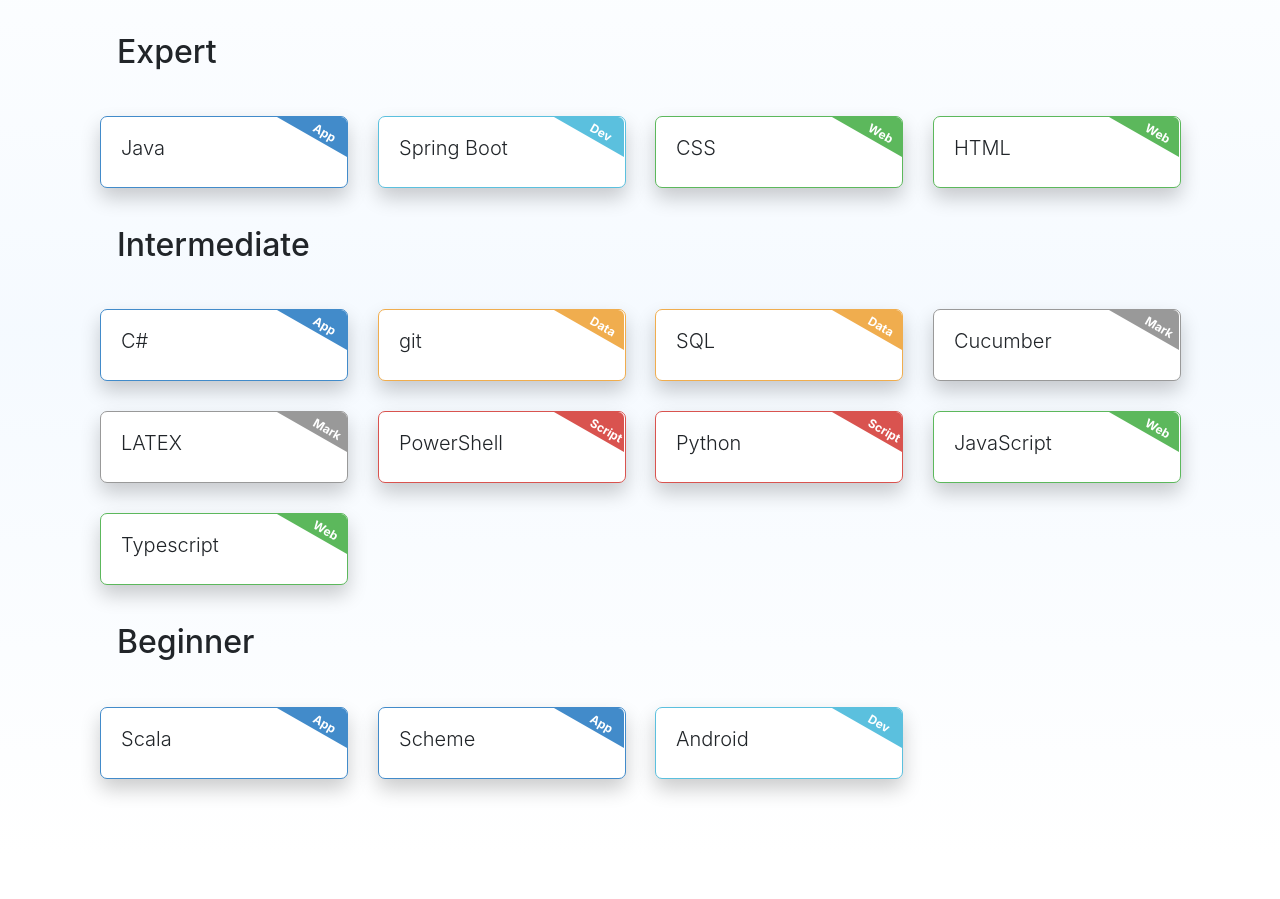
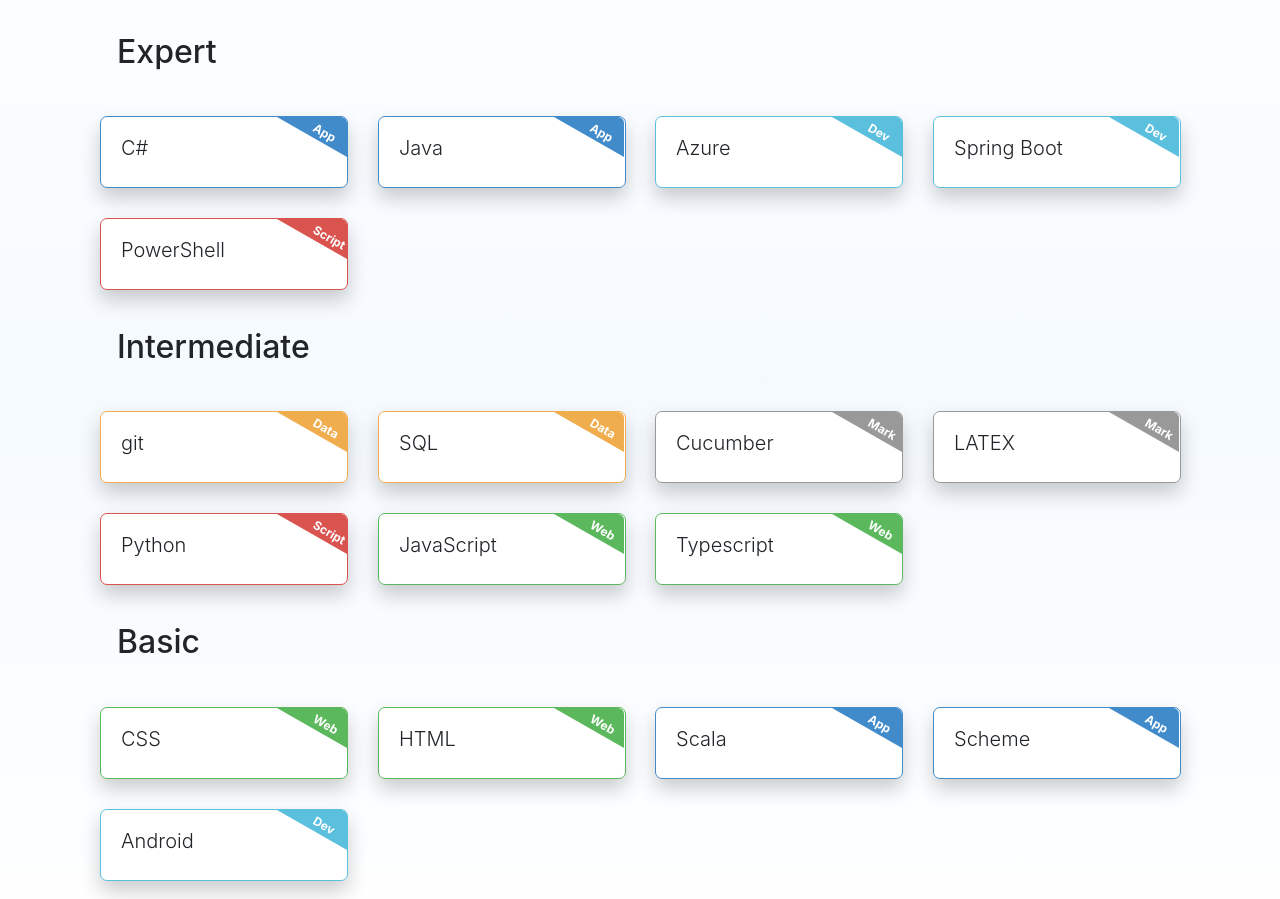
Before and after one commit to Tayham/Tayham.github.io, a plain HTML site: page index.html in a window 1280 px wide. Shown: the part 1380-2279 px from the top of the page. Drawn offline with nearby package versions, Linux system fonts and the light colour scheme.

Commit message:
Updated skills

```diff
--- a/index.html
+++ b/index.html
@@ -16,8 +16,8 @@
   <link rel="mask-icon" href="/safari-pinned-tab.svg" color="#5bbad5">
   <meta name="theme-color" content="#ffffff">
 
-  <link rel="stylesheet" href="https://maxcdn.bootstrapcdn.com/bootstrap/4.0.0-beta/css/bootstrap.min.css" integrity="sha384-/Y6pD6FV/Vv2HJnA6t+vslU6fwYXjCFtcEpHbNJ0lyAFsXTsjBbfaDjzALeQsN6M"
-    crossorigin="anonymous">
+  <link rel="stylesheet" href="https://maxcdn.bootstrapcdn.com/bootstrap/4.0.0-beta/css/bootstrap.min.css"
+    integrity="sha384-/Y6pD6FV/Vv2HJnA6t+vslU6fwYXjCFtcEpHbNJ0lyAFsXTsjBbfaDjzALeQsN6M" crossorigin="anonymous">
   <link rel="stylesheet" href="style.css">
   <link href="https://cdn.rawgit.com/michalsnik/aos/2.1.1/dist/aos.css" rel="stylesheet">
   <script src="https://use.fontawesome.com/66943e0bb8.js"></script>
@@ -46,8 +46,8 @@
 
   <nav class="navbar navbar-expand-md navbar-dark fixed-top">
     <a class="navbar-brand" href="#">Taylor Hamilton</a>
-    <button class="navbar-toggler" type="button" data-toggle="collapse" data-target="#navbarSite" aria-controls="navbarsExampleDefault"
-      aria-expanded="false" aria-label="Toggle navigation">
+    <button class="navbar-toggler" type="button" data-toggle="collapse" data-target="#navbarSite"
+      aria-controls="navbarsExampleDefault" aria-expanded="false" aria-label="Toggle navigation">
       <span class="navbar-toggler-icon"></span>
     </button>
     <div class="collapse navbar-collapse" id="navbarSite">
@@ -66,7 +66,6 @@
         </li>
         <li class="nav-item">
           <a class="nav-link" href="#contact">Contact</a>
-          <!--<a class="nav-link" data-toggle="modal" data-target="#contactModal">Contact</a>-->
         </li>
       </ul>
     </div>
@@ -74,10 +73,8 @@
 
   <div id="banner">
     <div id="particles-js"></div>
-
-    <!--<div class="overlay">-->
-    <div class="col-md-12 text-center banner-content" data-aos="fade-up" data-aos-easing="ease-out-cubic" data-aos-duration="1500"
-      data-aos-delay="0">
+    <div class="col-md-12 text-center banner-content" data-aos="fade-up" data-aos-easing="ease-out-cubic"
+      data-aos-duration="1500" data-aos-delay="0">
       <h1>Taylor Hamilton</h1>
       <br>
       <p>Software Development Professional</p>
@@ -97,14 +94,16 @@
               <stop offset="95%" stop-color="#1b6c94" />
             </linearGradient>
             <pattern id="wave" x="0" y="0" width="120" height="20" patternUnits="userSpaceOnUse">
-              <path id="wavePath" d="M-40 9 Q-30 7 -20 9 T0 9 T20 9 T40 9 T60 9 T80 9 T100 9 T120 9 V20 H-40z" mask="url(#mask)" fill="url(#gradient)">
-                <animateTransform attributeName="transform" begin="0s" dur="2.5s" type="translate" from="0,0" to="40,0" repeatCount="indefinite"
-                />
+              <path id="wavePath" d="M-40 9 Q-30 7 -20 9 T0 9 T20 9 T40 9 T60 9 T80 9 T100 9 T120 9 V20 H-40z"
+                mask="url(#mask)" fill="url(#gradient)">
+                <animateTransform attributeName="transform" begin="0s" dur="2.5s" type="translate" from="0,0" to="40,0"
+                  repeatCount="indefinite" />
               </path>
             </pattern>
           </defs>
           <text text-anchor="middle" x="50" y="15" font-size="14" fill="url(#wave)" fill-opacity="0.6">INTERESTS</text>
-          <text text-anchor="middle" x="50" y="15" font-size="14" fill="url(#gradient)" fill-opacity="0.1">INTERESTS</text>
+          <text text-anchor="middle" x="50" y="15" font-size="14" fill="url(#gradient)"
+            fill-opacity="0.1">INTERESTS</text>
         </svg>
       </h1>
       <br>
@@ -157,9 +156,10 @@
               <stop offset="95%" stop-color="#1b4e94" />
             </linearGradient>
             <pattern id="wave2" x="0" y="0" width="120" height="20" patternUnits="userSpaceOnUse">
-              <path id="wavePath" d="M-40 9 Q-30 7 -20 9 T0 9 T20 9 T40 9 T60 9 T80 9 T100 9 T120 9 V20 H-40z" mask="url(#mask)" fill="url(#gradient2)">
-                <animateTransform attributeName="transform" begin="0s" dur="2.5s" type="translate" from="0,0" to="40,0" repeatCount="indefinite"
-                />
+              <path id="wavePath" d="M-40 9 Q-30 7 -20 9 T0 9 T20 9 T40 9 T60 9 T80 9 T100 9 T120 9 V20 H-40z"
+                mask="url(#mask)" fill="url(#gradient2)">
+                <animateTransform attributeName="transform" begin="0s" dur="2.5s" type="translate" from="0,0" to="40,0"
+                  repeatCount="indefinite" />
               </path>
             </pattern>
           </defs>
@@ -182,7 +182,29 @@
                 <div class="shape-text">App</div>
               </div>
               <div class="skill-content">
+                <h3 class="lead">C#</h3>
+              </div>
+            </div>
+          </div>
+
+          <div class="col-md-3" data-aos="zoom-in">
+            <div class="skill skill-radius  skill-primary">
+              <div class="shape">
+                <div class="shape-text">App</div>
+              </div>
+              <div class="skill-content">
                 <h3 class="lead">Java</h3>
+              </div>
+            </div>
+          </div>
+
+          <div class="col-md-3" data-aos="zoom-in">
+            <div class="skill skill-radius  skill-info">
+              <div class="shape">
+                <div class="shape-text">Dev</div>
+              </div>
+              <div class="skill-content">
+                <h3 class="lead">Azure</h3>
               </div>
             </div>
           </div>
@@ -199,23 +221,12 @@
           </div>
 
           <div class="col-md-3" data-aos="zoom-in">
-            <div class="skill skill-radius  skill-success">
+            <div class="skill skill-radius  skill-danger">
               <div class="shape">
-                <div class="shape-text">Web</div>
+                <div class="shape-text">Script</div>
               </div>
               <div class="skill-content">
-                <h3 class="lead">CSS</h3>
-              </div>
-            </div>
-          </div>
-
-          <div class="col-md-3" data-aos="zoom-in">
-            <div class="skill skill-radius  skill-success">
-              <div class="shape">
-                <div class="shape-text">Web</div>
-              </div>
-              <div class="skill-content">
-                <h3 class="lead">HTML</h3>
+                <h3 class="lead">PowerShell</h3>
               </div>
             </div>
           </div>
@@ -224,7 +235,6 @@
         <!--/row-->
       </div>
       <!--/container -->
-
     </div>
     <!--/skill level container-->
     <br>
@@ -233,17 +243,6 @@
       <br>
       <div class="container">
         <div class="row">
-
-          <div class="col-md-3" data-aos="zoom-in">
-            <div class="skill skill-radius  skill-primary">
-              <div class="shape">
-                <div class="shape-text">App</div>
-              </div>
-              <div class="skill-content">
-                <h3 class="lead">C#</h3>
-              </div>
-            </div>
-          </div>
 
           <div class="col-md-3" data-aos="zoom-in">
             <div class="skill skill-radius  skill-warning">
@@ -295,17 +294,6 @@
                 <div class="shape-text">Script</div>
               </div>
               <div class="skill-content">
-                <h3 class="lead">PowerShell</h3>
-              </div>
-            </div>
-          </div>
-
-          <div class="col-md-3" data-aos="zoom-in">
-            <div class="skill skill-radius  skill-danger">
-              <div class="shape">
-                <div class="shape-text">Script</div>
-              </div>
-              <div class="skill-content">
                 <h3 class="lead">Python</h3>
               </div>
             </div>
@@ -338,15 +326,36 @@
         <!--/row-->
       </div>
       <!--/container -->
-
     </div>
     <!--/skill level container-->
     <br>
     <div class="container">
-      <h2>&emsp;Beginner</h2>
+      <h2>&emsp;Basic</h2>
       <br>
       <div class="container">
         <div class="row">
+
+          <div class="col-md-3" data-aos="zoom-in">
+            <div class="skill skill-radius  skill-success">
+              <div class="shape">
+                <div class="shape-text">Web</div>
+              </div>
+              <div class="skill-content">
+                <h3 class="lead">CSS</h3>
+              </div>
+            </div>
+          </div>
+
+          <div class="col-md-3" data-aos="zoom-in">
+            <div class="skill skill-radius  skill-success">
+              <div class="shape">
+                <div class="shape-text">Web</div>
+              </div>
+              <div class="skill-content">
+                <h3 class="lead">HTML</h3>
+              </div>
+            </div>
+          </div>
 
           <div class="col-md-3" data-aos="zoom-in">
             <div class="skill skill-radius  skill-primary">
@@ -381,17 +390,13 @@
             </div>
           </div>
 
-
-
         </div>
         <!--/row-->
       </div>
       <!--/container -->
     </div>
-
+    <!--/skill level container-->
   </div>
-
-
   <div class="jumbotron" id="timeline">
     <div class="container">
       <h1 class="text-center">
@@ -402,14 +407,16 @@
               <stop offset="95%" stop-color="#1b6c94" />
             </linearGradient>
             <pattern id="wave" x="0" y="0" width="120" height="20" patternUnits="userSpaceOnUse">
-              <path id="wavePath" d="M-40 9 Q-30 7 -20 9 T0 9 T20 9 T40 9 T60 9 T80 9 T100 9 T120 9 V20 H-40z" mask="url(#mask)" fill="url(#gradient)">
-                <animateTransform attributeName="transform" begin="0s" dur="2.5s" type="translate" from="0,0" to="40,0" repeatCount="indefinite"
-                />
+              <path id="wavePath" d="M-40 9 Q-30 7 -20 9 T0 9 T20 9 T40 9 T60 9 T80 9 T100 9 T120 9 V20 H-40z"
+                mask="url(#mask)" fill="url(#gradient)">
+                <animateTransform attributeName="transform" begin="0s" dur="2.5s" type="translate" from="0,0" to="40,0"
+                  repeatCount="indefinite" />
               </path>
             </pattern>
           </defs>
           <text text-anchor="middle" x="50" y="15" font-size="14" fill="url(#wave)" fill-opacity="0.6">TIMELINE</text>
-          <text text-anchor="middle" x="50" y="15" font-size="14" fill="url(#gradient)" fill-opacity="0.1">TIMELINE</text>
+          <text text-anchor="middle" x="50" y="15" font-size="14" fill="url(#gradient)"
+            fill-opacity="0.1">TIMELINE</text>
         </svg>
       </h1>
 
@@ -560,14 +567,17 @@
                 <stop offset="95%" stop-color="#1b4e94" />
               </linearGradient>
               <pattern id="wave2" x="0" y="0" width="120" height="20" patternUnits="userSpaceOnUse">
-                <path id="wavePath" d="M-40 9 Q-30 7 -20 9 T0 9 T20 9 T40 9 T60 9 T80 9 T100 9 T120 9 V20 H-40z" mask="url(#mask)" fill="url(#gradient2)">
-                  <animateTransform attributeName="transform" begin="0s" dur="2.5s" type="translate" from="0,0" to="40,0" repeatCount="indefinite"
-                  />
+                <path id="wavePath" d="M-40 9 Q-30 7 -20 9 T0 9 T20 9 T40 9 T60 9 T80 9 T100 9 T120 9 V20 H-40z"
+                  mask="url(#mask)" fill="url(#gradient2)">
+                  <animateTransform attributeName="transform" begin="0s" dur="2.5s" type="translate" from="0,0"
+                    to="40,0" repeatCount="indefinite" />
                 </path>
               </pattern>
             </defs>
-            <text text-anchor="middle" x="50" y="15" font-size="14" fill="url(#wave2)" fill-opacity="0.6">PROJECTS</text>
-            <text text-anchor="middle" x="50" y="15" font-size="14" fill="url(#gradient2)" fill-opacity="0.1">PROJECTS</text>
+            <text text-anchor="middle" x="50" y="15" font-size="14" fill="url(#wave2)"
+              fill-opacity="0.6">PROJECTS</text>
+            <text text-anchor="middle" x="50" y="15" font-size="14" fill="url(#gradient2)"
+              fill-opacity="0.1">PROJECTS</text>
           </svg>
         </h1>
         <br>
@@ -582,11 +592,14 @@
                   <i class="fa fa-headphones" aria-hidden="true"></i>
                 </span>
                 <h4 class="text-center">A B Music Test</h4>
-                <p>Seamlessly switch between two different music files in order to do a blind (or not blind) comparision. Supports
-                  all of the popular music file formats. Useful for seeing if you can hear the difference between different
+                <p>Seamlessly switch between two different music files in order to do a blind (or not blind)
+                  comparision. Supports
+                  all of the popular music file formats. Useful for seeing if you can hear the difference between
+                  different
                   bitrates and for testing headphones.</p>
                 <a href="https://github.com/Tayham/AB-Music-Test" class="btn btn-primary">GitHub</a>
-                <a href="https://github.com/Tayham/AB-Music-Test/blob/master/AB_Music_Test_Setup.msi?raw=true" class="btn btn-success">Download</a>
+                <a href="https://github.com/Tayham/AB-Music-Test/blob/master/AB_Music_Test_Setup.msi?raw=true"
+                  class="btn btn-success">Download</a>
               </div>
               <div class="progress">
                 <div class="progress-bar bg-success" role="progressbar" style="width:50%">
@@ -607,8 +620,10 @@
                   <i class="fa fa-car" aria-hidden="true"></i>
                 </span>
                 <h4 class="card-title">Auto Express Database</h4>
-                <p class="card-text">Worked with a team of developers to create a simple and easy to use database for a local car dealership (Auto
-                  Express Inc.). The database supported adding, removing, and viewing car lots, employees, cars, and invoices.</p>
+                <p class="card-text">Worked with a team of developers to create a simple and easy to use database for a
+                  local car dealership (Auto
+                  Express Inc.). The database supported adding, removing, and viewing car lots, employees, cars, and
+                  invoices.</p>
                 <a href="https://github.com/Tayham/Car-Dealership-Database" class="btn btn-primary">GitHub</a>
               </div>
               <div class="progress">
@@ -631,8 +646,10 @@
                   <i class="fa fa-building" aria-hidden="true"></i>
                 </span>
                 <h4 class="card-title">WWYDH: What Would You Do Here?</h4>
-                <p class="card-text">Semester project that involved continuing development on a web application for a nonprofit client. This application
-                  aimed to encourage community involvement in Baltimore City, MD by making use of vacant lots for user-suggested
+                <p class="card-text">Semester project that involved continuing development on a web application for a
+                  nonprofit client. This application
+                  aimed to encourage community involvement in Baltimore City, MD by making use of vacant lots for
+                  user-suggested
                   projects and events.
                 </p>
                 <a href="https://github.com/tylernhoward/wwydh" class="btn btn-primary">GitHub</a>
@@ -663,7 +680,8 @@
                   <i class="fa fa-code" aria-hidden="true"></i>
                 </span>
                 <h4 class="text-center">Gittex Compiler</h4>
-                <p>A compiler that interpretes "Gittex" markup into HTML. It was developed using only functional programming
+                <p>A compiler that interpretes "Gittex" markup into HTML. It was developed using only functional
+                  programming
                   concepts.
                 </p>
                 <a href="https://github.com/Tayham/Gittex-Compiler" class="btn btn-primary">GitHub</a>
@@ -684,10 +702,13 @@
                   <i class="fa fa-terminal" aria-hidden="true"></i>
                 </span>
                 <h4 class="text-center">Google Play Music Mass Lookup Tool</h4>
-                <p>A command line tool written in Python to lookup a mass amount of songs on Google Play Music to see if they
-                  are available on the service. It is useful if you want to import a Youtube or Soundcloud playlists to Google
+                <p>A command line tool written in Python to lookup a mass amount of songs on Google Play Music to see if
+                  they
+                  are available on the service. It is useful if you want to import a Youtube or Soundcloud playlists to
+                  Google
                   Play Music. It is made possible by Simon Weber and his awesome Unofficial Google Play Music API.</p>
-                <a href="https://github.com/Tayham/Google-Play-Music-Mass-Lookup-Tool" class="btn btn-primary">GitHub</a>
+                <a href="https://github.com/Tayham/Google-Play-Music-Mass-Lookup-Tool"
+                  class="btn btn-primary">GitHub</a>
               </div>
               <div class="progress">
                 <div class="progress-bar bg-success" role="progressbar" style="width:100%">
@@ -713,14 +734,16 @@
               <stop offset="95%" stop-color="#1b6c94" />
             </linearGradient>
             <pattern id="wave" x="0" y="0" width="120" height="20" patternUnits="userSpaceOnUse">
-                  <path id="wavePath" d="M-40 9 Q-30 7 -20 9 T0 9 T20 9 T40 9 T60 9 T80 9 T100 9 T120 9 V20 H-40z" mask="url(#mask)" fill="url(#gradient)">
-                    <animateTransform attributeName="transform" begin="0s" dur="2.5s" type="translate" from="0,0" to="40,0" repeatCount="indefinite"
-                    />
+              <path id="wavePath" d="M-40 9 Q-30 7 -20 9 T0 9 T20 9 T40 9 T60 9 T80 9 T100 9 T120 9 V20 H-40z"
+                mask="url(#mask)" fill="url(#gradient)">
+                <animateTransform attributeName="transform" begin="0s" dur="2.5s" type="translate" from="0,0" to="40,0"
+                  repeatCount="indefinite" />
               </path>
             </pattern>
           </defs>
           <text text-anchor="middle" x="50" y="15" font-size="14" fill="url(#wave)" fill-opacity="0.6">CONTACT</text>
-              <text text-anchor="middle" x="50" y="15" font-size="14" fill="url(#gradient)" fill-opacity="0.1">CONTACT</text>
+          <text text-anchor="middle" x="50" y="15" font-size="14" fill="url(#gradient)"
+            fill-opacity="0.1">CONTACT</text>
         </svg>
       </h1>
     </div>
@@ -740,7 +763,8 @@
             <div class="form-group">
               <label for="email">Email Address</label>
               <div class="input-group">
-                <input type="email" class="form-control" name="_replyto" placeholder="Enter your email address" required="required" />
+                <input type="email" class="form-control" name="_replyto" placeholder="Enter your email address"
+                  required="required" />
               </div>
             </div>
 
@@ -761,7 +785,8 @@
           <div class="col-md-6">
             <div class="form-group">
               <label for="name">Message</label>
-              <textarea name="message" class="form-control" rows="9" cols="25" required="required" placeholder="Message"></textarea>
+              <textarea name="message" class="form-control" rows="9" cols="25" required="required"
+                placeholder="Message"></textarea>
             </div>
           </div>
 
@@ -788,19 +813,23 @@
         </script>
       </span>
       <p>
-        <a href="https://www.linkedin.com/in/taylor-hamilton/" role="button" class="linkBtn btn navbar-btn btn-link fa fa-linkedin fa-2x"></a>
-        <a href="https://github.com/tayham" role="button" class="linkBtn btn navbar-btn btn-link fa fa-github fa-2x"></a>
+        <a href="https://www.linkedin.com/in/taylor-hamilton/" role="button"
+          class="linkBtn btn navbar-btn btn-link fa fa-linkedin fa-2x"></a>
+        <a href="https://github.com/tayham" role="button"
+          class="linkBtn btn navbar-btn btn-link fa fa-github fa-2x"></a>
       </p>
     </div>
   </footer>
 
-  <script src="https://code.jquery.com/jquery-3.2.1.min.js" integrity="sha256-hwg4gsxgFZhOsEEamdOYGBf13FyQuiTwlAQgxVSNgt4="
-    crossorigin="anonymous"></script>
-  <script src="https://cdnjs.cloudflare.com/ajax/libs/popper.js/1.11.0/umd/popper.min.js" integrity="sha384-b/U6ypiBEHpOf/4+1nzFpr53nxSS+GLCkfwBdFNTxtclqqenISfwAzpKaMNFNmj4"
-    crossorigin="anonymous"></script>
+  <script src="https://code.jquery.com/jquery-3.2.1.min.js"
+    integrity="sha256-hwg4gsxgFZhOsEEamdOYGBf13FyQuiTwlAQgxVSNgt4=" crossorigin="anonymous"></script>
+  <script src="https://cdnjs.cloudflare.com/ajax/libs/popper.js/1.11.0/umd/popper.min.js"
+    integrity="sha384-b/U6ypiBEHpOf/4+1nzFpr53nxSS+GLCkfwBdFNTxtclqqenISfwAzpKaMNFNmj4" crossorigin="anonymous">
+  </script>
   <script src="https://cdn.rawgit.com/michalsnik/aos/2.1.1/dist/aos.js"></script>
-  <script src="https://maxcdn.bootstrapcdn.com/bootstrap/4.0.0-beta/js/bootstrap.min.js" integrity="sha384-h0AbiXch4ZDo7tp9hKZ4TsHbi047NrKGLO3SEJAg45jXxnGIfYzk4Si90RDIqNm1"
-    crossorigin="anonymous"></script>
+  <script src="https://maxcdn.bootstrapcdn.com/bootstrap/4.0.0-beta/js/bootstrap.min.js"
+    integrity="sha384-h0AbiXch4ZDo7tp9hKZ4TsHbi047NrKGLO3SEJAg45jXxnGIfYzk4Si90RDIqNm1" crossorigin="anonymous">
+  </script>
   <script src="scripts.js"></script>
 
 </body>
```
Lines whose indentation alone changed are shown as unchanged.
